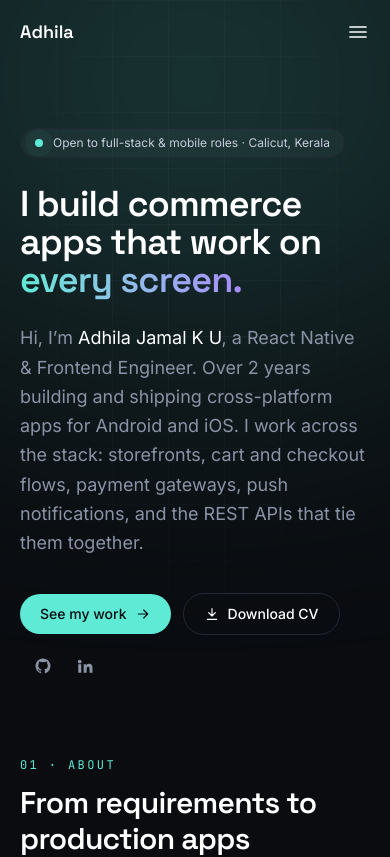
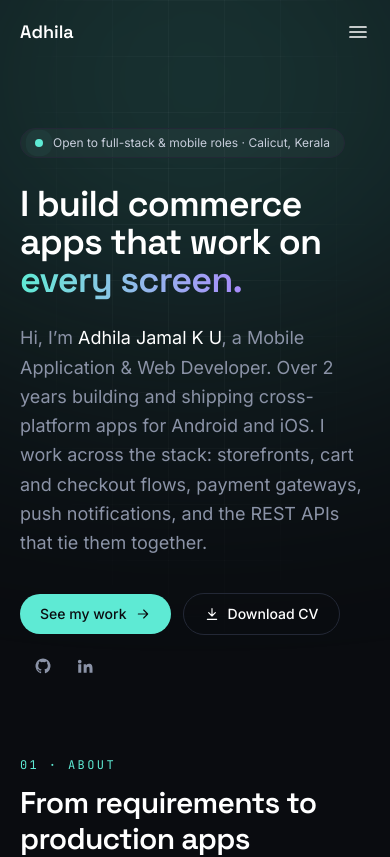
Before and after one commit to adhilajamal/Portfolio, a React (Vite) app: page / in a window 390 px wide. Shown: the top 857 px of the page. Built offline with nearby package versions, Linux system fonts and the light colour scheme.

Commit message:
Change role title to Mobile Application & Web Developer
Co-Authored-By: Claude Opus 5.5 <noreply@anthropic.com>

```diff
--- a/index.html
+++ b/index.html
@@ -4,12 +4,12 @@
     <meta charset="UTF-8" />
     <link rel="icon" type="image/svg+xml" href="/favicon.svg" />
     <meta name="viewport" content="width=device-width, initial-scale=1.0" />
-    <title>Adhila Jamal — Mobile & Frontend Engineer</title>
+    <title>Adhila Jamal — Mobile Application & Web Developer</title>
     <meta
       name="description"
-      content="Adhila Jamal K U — React Native and React engineer building cross-platform commerce apps, payment flows, and API-driven products. Based in Calicut, Kerala."
+      content="Adhila Jamal K U — mobile application and web developer building cross-platform commerce apps, payment flows, and API-driven products. Based in Calicut, Kerala."
     />
-    <meta property="og:title" content="Adhila Jamal — Mobile & Frontend Engineer" />
+    <meta property="og:title" content="Adhila Jamal — Mobile Application & Web Developer" />
     <meta
       property="og:description"
       content="Cross-platform commerce apps, payment integrations and reusable UI systems with React Native, React and TypeScript."
--- a/src/data/profile.ts
+++ b/src/data/profile.ts
@@ -3,7 +3,7 @@
 export const profile = {
   name: 'Adhila Jamal K U',
   shortName: 'Adhila Jamal',
-  role: 'React Native & Frontend Engineer',
+  role: 'Mobile Application & Web Developer',
   location: 'Calicut, Kerala',
   phone: '+91 90375 96328',
   email: 'adhilajamal89@gmail.com',
```
